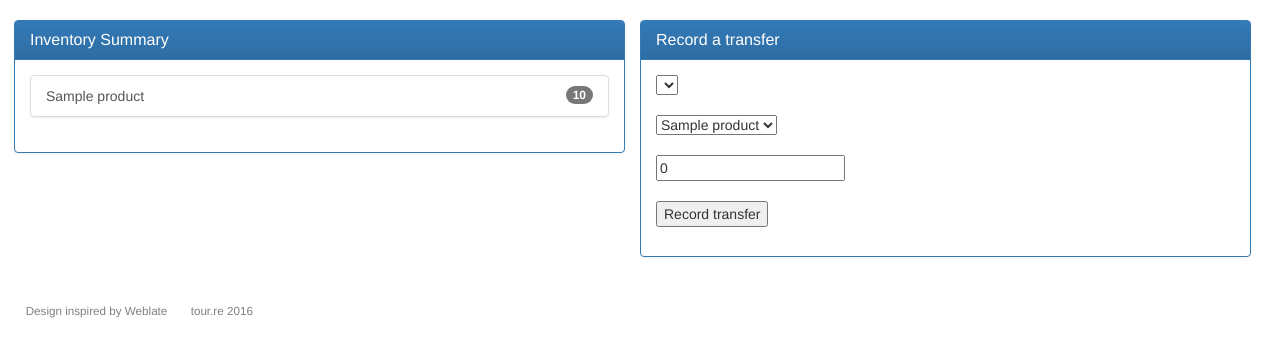
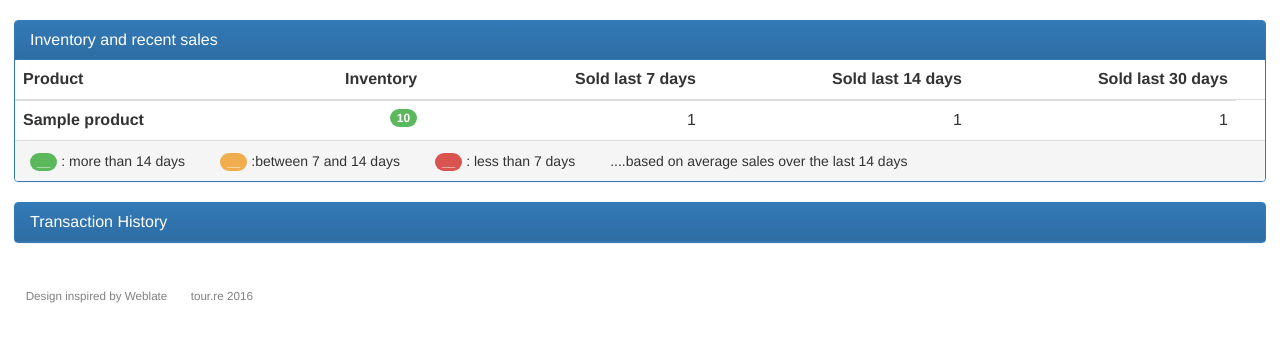
Before and after one commit to tourRe/azimuth, a Django app: a page that uses pulse/inventory/templates/inventory/warehouse.html in a window 1280 px wide. Shown: the part 93-450 px from the top of the page. Run offline with Django 3.2, Linux system fonts and the light colour scheme; tables that the repository leaves empty hold one stand-in row (values such as "Sample post"); lists and menus that the app fills with data are empty; parts of the project's set-up code (start-up, migrations or seed data) failed here and were passed over; some libraries are stand-ins or nearby versions.

Commit message:
almost done with inventory!

```diff
--- a/pulse/inventory/models.py
+++ b/pulse/inventory/models.py
@@ -38,15 +38,26 @@ class InventoryItem(models.Model):
         return ('%s in %s: %s'
                 % (str(self.product), str(self.warehouse), str(self.qty)))
 
-    # Returns the number of sales of that item in the last 'days'
+   # Returns the number of such units solds in the last 'days'
+    def get_sold(self,days):
+        result = 0
+        today = datetime.datetime.today().replace(tzinfo=pytz.utc)
+        from_date = today - datetime.timedelta(days,0,0)
+        agents = sales.models.Agent.objects.filter(warehouse = self.warehouse)
+        return sales.models.Account.objects.filter(
+                agent__in = agents, reg_date__gte = from_date,
+                plan_product=self.product).count()
+
+    # Returns the list of sales in the last 7, 14 and 30 days
+    @property
+    def get_sold_sample(self):
+        return [self.get_sold(7),self.get_sold(14),self.get_sold(30)]
+
+    # Returns the inventory days based on last 14 days of sales
     @property
     def get_invDays_14(self):
         result = 0
-        today = datetime.datetime.today().replace(tzinfo=pytz.utc)
-        from_date = today - datetime.timedelta(14,0,0)
-        agents = sales.models.Agent.objects.filter(warehouse = self.warehouse)
-        sold = sales.models.Account.objects.filter(
-                agent__in = agents, reg_date__gte = from_date).count()
+        sold = self.get_sold(14)
         if sold == 0:
             return -1
         return self.qty/(sold/14)
--- a/pulse/inventory/templates/inventory/warehouse.html
+++ b/pulse/inventory/templates/inventory/warehouse.html
@@ -9,53 +9,64 @@
 {% block content %}
 <div class="content">
 
-  <div class="col-lg-6">
-    <div class="panel panel-primary">
-      <div class="panel-heading">
-        <h4 class="panel-title">Inventory Summary</h4></div>
-      <div class="panel-body">
-        <div class="list-group">
-          {% for p in invItem_list %}
-          <a class="list-group-item" href="#">
-            <span class="badge">{{ p.qty }}</span>{{ p.product.name }}</a>
+  <div class="panel panel-primary">
+    <div class="panel-heading">
+      <h4 class="panel-title">Inventory and recent sales</h4>
+    </div>
+    <table class="sort table" style="width:100%">
+      <thead>
+        <tr>
+          <th colspan="2">Product</th>
+          <th style="text-align:right">Inventory</th>
+          <th></th>
+          <th style="text-align:right">Sold last 7 days</th>
+          <th style="text-align:right">Sold last 14 days</th>
+          <th style="text-align:right">Sold last 30 days</th>
+        </tr>
+      </thead>
+      <tbody>
+        {% for p in invItem_list %}
+        <tr>
+          <th colspan="2">{{ p.product.name }}</th>
+          <td>
+          {% if p.get_invDays_14 == -1 or p.get_invDays_14 >= 14 %}
+          <span class="label-success badge">
+          {% endif %}
+          {% if p.get_invDays_14 >= 7 and p.get_invDays_14 < 14 %}
+          <span class="label-warning badge">
+          {% endif %}
+          {% if p.get_invDays_14 >= 0 and p.get_invDays_14 < 7 %}
+          <span class="label-danger badge">
+          {% endif %}
+          {{ p.qty }}
+          </td>
+          </span>
+          <td></td>
+          {% for n in p.get_sold_sample %}
+          <td>{{ n }}</td>
           {% endfor %}
-        </div>
-      </div>
+          <td></td>
+        </tr>
+        {% endfor %}
+      </tbody>
+    </table>
+
+    <div class="panel-footer">
+      <span class="label-success badge">__</span> : more than 14 days
+      &nbsp &nbsp &nbsp &nbsp
+      <span class="label-warning badge">__</span> :between 7 and 14 days
+      &nbsp &nbsp &nbsp &nbsp
+      <span class="label-danger badge">__</span> : less than 7 days
+      &nbsp &nbsp &nbsp &nbsp
+      ....based on average sales over the last 14 days
     </div>
 
   </div>
 
-  <div class="col-lg-6">
-    <div class="panel panel-primary">
-      <div class="panel-heading">
-        <h4 class="panel-title">Record a transfer</h4></div>
-      <div class="panel-body">
-        {% if error_message %}<p><strong>{{ error_message }}</strong></p>{% endif %}
-        <form action="{% url 'inventory:confirmation' warehouse.name %}" method="post">
-          <fieldset>
-            {% csrf_token %}
-            <select name="destination">
-              {% for w in warehouse_list %}
-              {% if w.name != warehouse.name %}
-              <option value="{{ w.name }}">{{ w.name }}</option>
-              {% endif %}
-              {% endfor %}
-            </select>
-            <br><br>
-            <select name="product">
-              {% for p in invItem_list %}
-              <option value="{{ p.product.name }}">{{ p.product.name }}</option>
-              {% endfor %}
-            </select>
-            <br><br>
-            <input type="text" name="qty" value="0"> </input>
-            <br><br>
-            <input type="submit" value="Record transfer" />
-          </fieldset>
-        </form>
-      </div>
+  <div class="panel panel-primary">
+    <div class="panel-heading">
+      <h4 class="panel-title">Transaction History</h4>
     </div>
   </div>
-
 </div>
 {% endblock %}
--- a/pulse/inventory/urls.py
+++ b/pulse/inventory/urls.py
@@ -4,8 +4,8 @@ from . import views
 app_name = 'inventory'
 urlpatterns = [
             url(r'^$', views.index, name='index'),
+            url(r'^confirmation/$',
+                views.confirmation, name='confirmation'),
             url(r'^(?P<warehouse_name>[A-Za-z _]+)/$',
                 views.warehouse, name='warehouse'),
-            url(r'^(?P<warehouse_name>[A-Za-z _]+)/confirmation/$',
-                views.confirmation, name='confirmation'),
             ]
--- a/pulse/inventory/views.py
+++ b/pulse/inventory/views.py
@@ -3,12 +3,13 @@ from django.core.exceptions import ValidationError
 from django.shortcuts import render, get_object_or_404
 from django.http import Http404
 from .models import Warehouse, InventoryItem, Product, Transaction, TransactionItem
+import collections
 
 def index(request):
     warehouse_list = Warehouse.objects.order_by('name')
     products_list = Product.objects.all()
     # creating a dict with the values for index display
-    invItem_listAll = {}
+    invItem_listAll = collections.OrderedDict()
     for w in warehouse_list:
         invItem_listAll[w.name] = []
         for p in products_list:
@@ -33,12 +34,14 @@ def warehouse(request, warehouse_name):
     return render(request, 'inventory/warehouse.html',context)
 
 # HANDLES TRANSACTION FORMS ON WAREHOUSE PAGE
-def confirmation(request, warehouse_name):
+def confirmation(request):
 
     # Grabbing transaction parameters based on form variables
-    w_from = get_object_or_404(Warehouse, name=warehouse_name)
+    w_from = Warehouse.objects.get(name=request.POST['origin'])
     w_to = Warehouse.objects.get(name=request.POST['destination'])
     p = Product.objects.get(name=request.POST['product'])
+    page_from = request.POST['page_from']
+    destination = "inventory/" + page_from
     item_from = InventoryItem.objects.get(
             warehouse=w_from,
             product=p)
@@ -64,9 +67,11 @@ def confirmation(request, warehouse_name):
     # Preparing context to return to the warehouse page
     warehouse_list = Warehouse.objects.order_by('name')
     invItem_list = InventoryItem.objects.filter(warehouse=w_from)
+    products_list = Product.objects.all()
     context = {'warehouse_list': warehouse_list,
         'warehouse': w_from,
         'invItem_list': invItem_list,
+        'products_list': products_list,
         }
 
     # Testing transItem for save, returning an error if necessary
@@ -75,6 +80,22 @@ def confirmation(request, warehouse_name):
     except ValidationError as e:
         context['error_message'] = next (iter (e.message_dict.values()))
         transaction.delete()
-        return render(request, 'inventory/warehouse.html', context)
+        invItem_listAll = collections.OrderedDict()
+        for w in warehouse_list:
+            invItem_listAll[w.name] = []
+            for p in products_list:
+                invItem_listAll[w.name].append(
+                        InventoryItem.objects.get(
+                            warehouse=w,product=p))
+        context['invItem_listAll'] = invItem_listAll
+        return render(request, destination, context)
+    invItem_listAll = collections.OrderedDict()
+    for w in warehouse_list:
+        invItem_listAll[w.name] = []
+        for p in products_list:
+            invItem_listAll[w.name].append(
+                    InventoryItem.objects.get(
+                        warehouse=w,product=p))
+    context['invItem_listAll'] = invItem_listAll
     context['error_message'] = "Your transfer was successfully applied"
-    return render(request, 'inventory/warehouse.html', context)
+    return render(request, destination, context)
```
Also changed, not shown: pulse/inventory/templates/inventory/index.html (+61 -4 lines).
